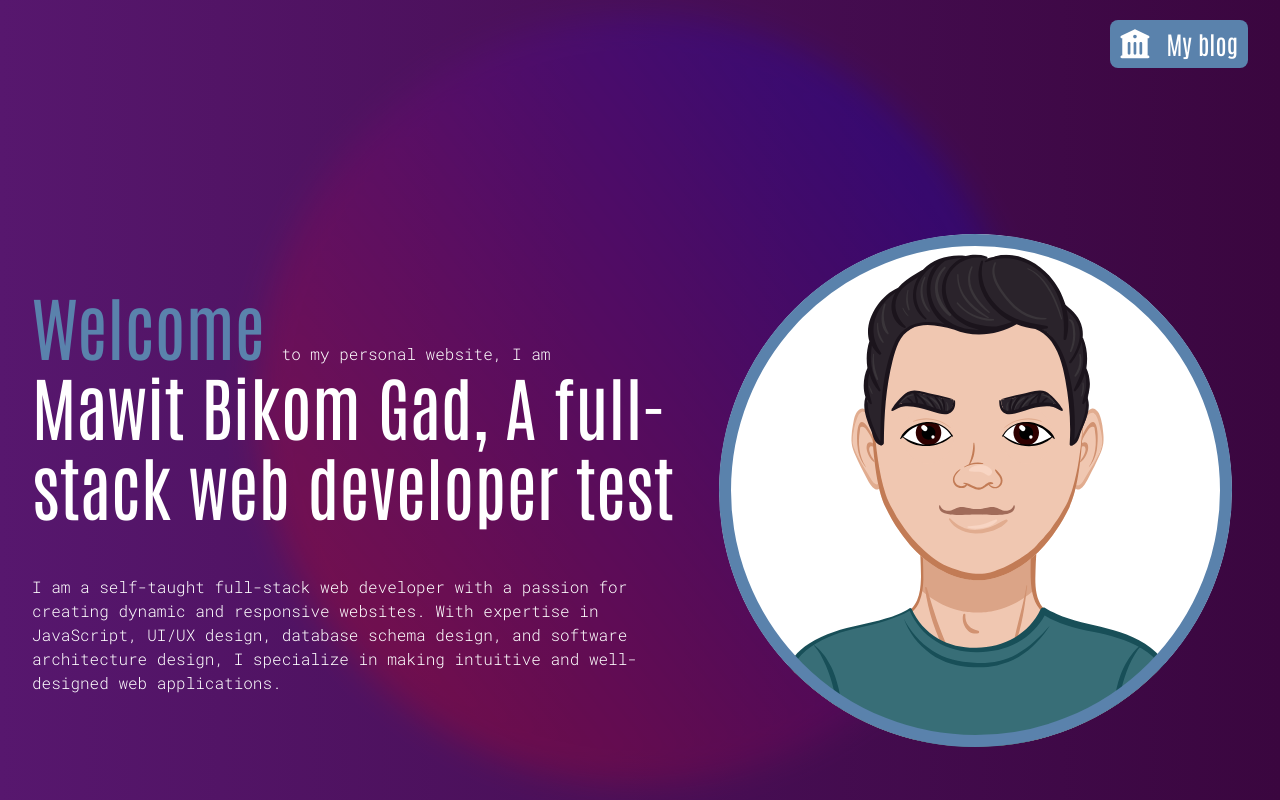
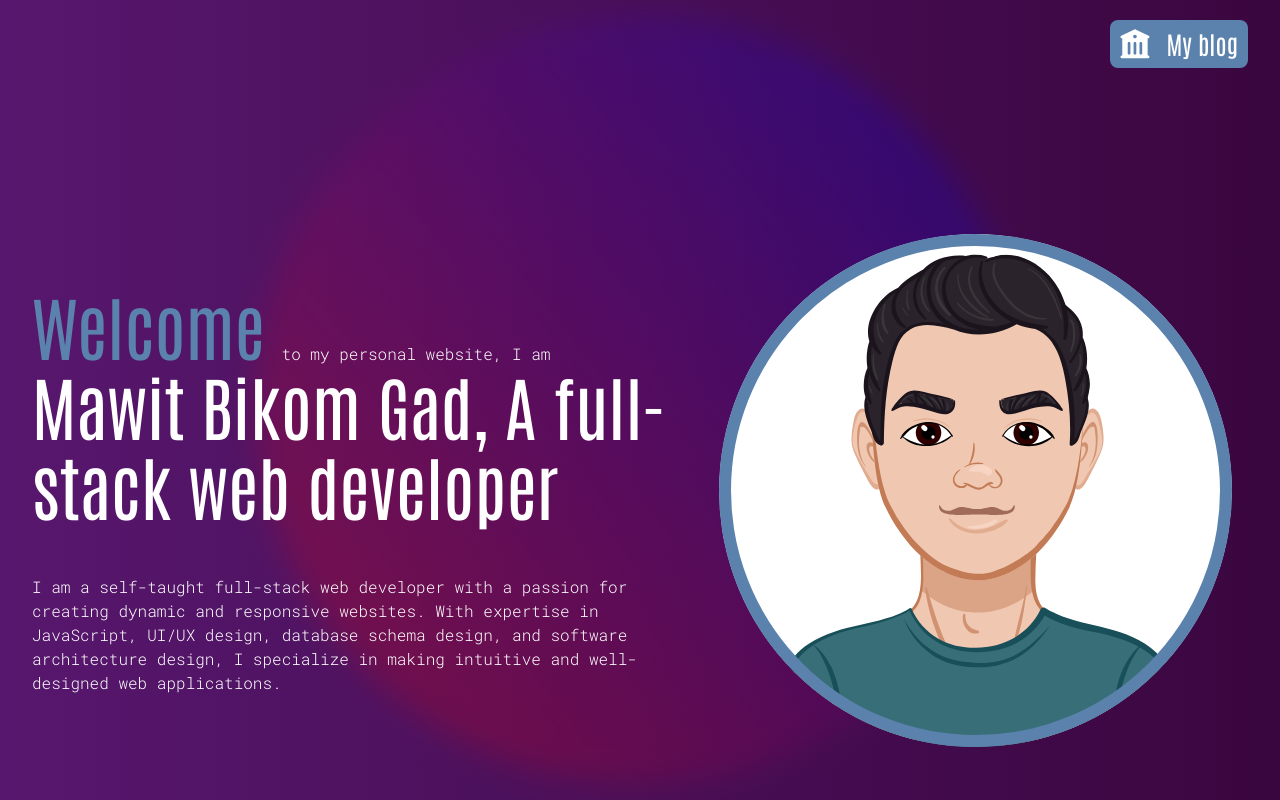
Before and after one commit to mawitGad/mawit.com, a Next.js app: page / in a window 1280 px wide. Shown: the top 800 px of the page. Built offline with nearby package versions, Linux system fonts and the light colour scheme.

Commit message:
getting back to normal

```diff
--- a/pages/index.tsx
+++ b/pages/index.tsx
@@ -69,7 +69,7 @@ export default function Home() {
                   to my personal website, I am
                 </span>
                 <br />
-                Mawit Bikom Gad, A full-stack web developer test
+                Mawit Bikom Gad, A full-stack web developer
               </h3>
               <p className="normal-text mt-[50px] max-[632px]:text-[15px] max-[1120px]:mt-[25px]">
                 I am a self-taught full-stack web developer with a passion for
```
